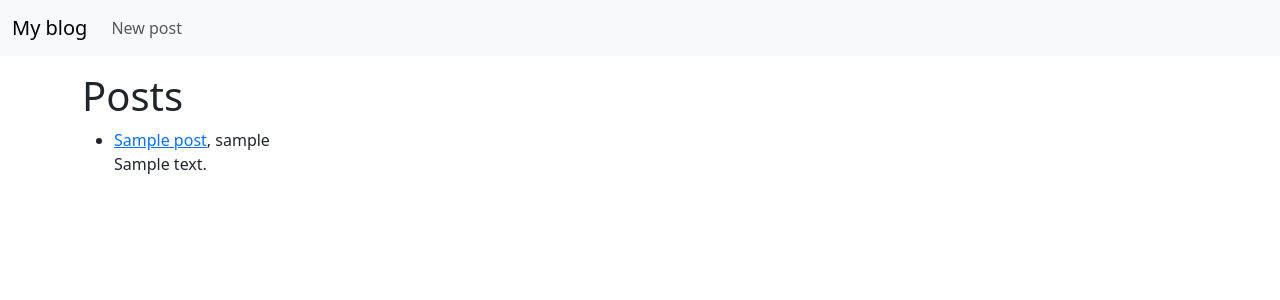
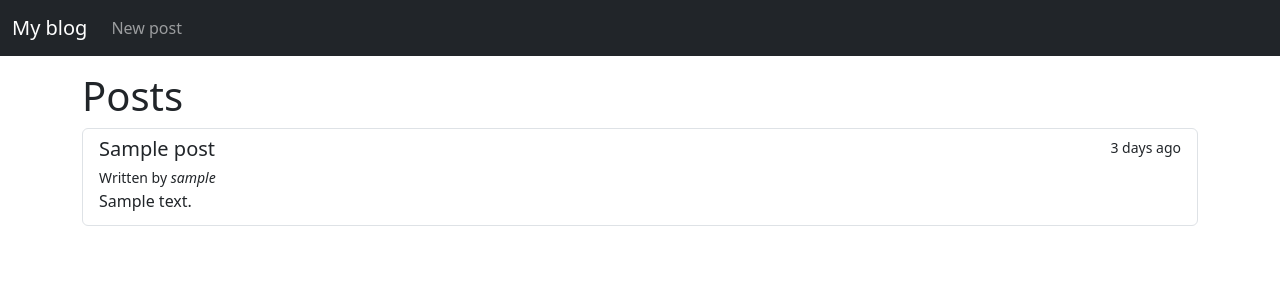
Before and after one commit to lakshmi-warrier/django-trial-blog, a Django app: page / in a window 1280 px wide. Shown: the top 300 px of the page. Run offline with Django 4.2, Linux system fonts and the light colour scheme; tables that the repository leaves empty hold one stand-in row (values such as "Sample post").

Commit message:
update UI

```diff
--- a/ablog/ablog/settings.py
+++ b/ablog/ablog/settings.py
@@ -25,7 +25,7 @@ SECRET_KEY = 'django-insecure-^2k-2n3-wbna$655cru-fqtfbx%#7ewhz@z=9e=!u044xr4ct6
 # SECURITY WARNING: don't run with debug turned on in production!
 DEBUG = True
 
-ALLOWED_HOSTS = ['lakshmiw.pythonanywhere.com']
+ALLOWED_HOSTS = ['127.0.0.1', 'lakshmiw.pythonanywhere.com']
 
 
 # Application definition
--- a/ablog/theblog/models.py
+++ b/ablog/theblog/models.py
@@ -4,16 +4,16 @@ from django.urls import reverse
 # Create your models here.
 from django.contrib.auth.models import User
 
+
 class Post(models.Model):
-    title = models.CharField(max_length = 255)
+    title = models.CharField(max_length=255)
     title_tag = models.CharField(max_length=255, default="My Blog")
 
-    author = models.ForeignKey(User, on_delete = models.CASCADE)
+    author = models.ForeignKey(User, on_delete=models.CASCADE)
     body = models.TextField()
 
     def __str__(self):
         return self.title + ' | ' + str(self.author)
 
     def get_absolute_url(self):
-        # return reverse('article-detail', args=(str(self.id)))
         return reverse('article-detail', args=[str(self.id)])
--- a/ablog/theblog/templates/base.html
+++ b/ablog/theblog/templates/base.html
@@ -10,7 +10,7 @@
 </head>
 
 <body>
-    <nav class="navbar navbar-expand-lg bg-body-tertiary">
+    <nav class="navbar navbar-expand-lg navbar-dark bg-dark">
         <div class="container-fluid">
             <a class="navbar-brand" href="{% url 'home' %}">My blog</a>
             <button class="navbar-toggler" type="button" data-bs-toggle="collapse"
--- a/ablog/theblog/templates/home.html
+++ b/ablog/theblog/templates/home.html
@@ -1,12 +1,23 @@
 {% extends 'base.html' %}
 
 {% block content %}
-    <h1>Posts</h1>
+<h1>Posts</h1>
 
-<ul>
+
+<div class="list-group">
     {% for post in object_list %}
-        <li><a href="{%url 'article-detail' post.pk %}">{{ post.title }}</a>, {{ post.author }}<br/>
-        {{ post.body }}</li>
+
+    <a href="{%url 'article-detail' post.pk %}" class="list-group-item list-group-item-action flex-column align-items-start">
+        <div class="d-flex w-100 justify-content-between">
+            <h5 class="mb-1">{{post.title}}</h5>
+            <small>3 days ago</small>
+        </div>
+        <small>Written by <i>{{post.author}}</i> </small>
+
+        <p class="mb-1">{{post.body}}
+        </p>
+    </a>
     {% endfor %}
-</ul>
+
+</div>
 {% endblock %}
```
Also changed, not shown: ablog/theblog/migrations/0003_auto_20230519_1357.py (added).
